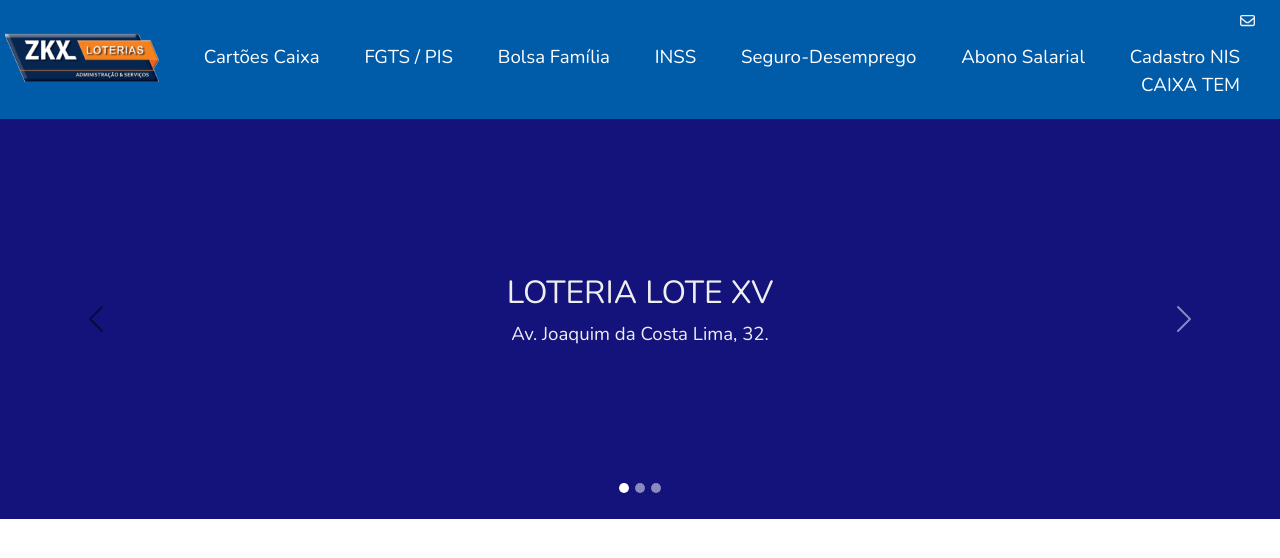
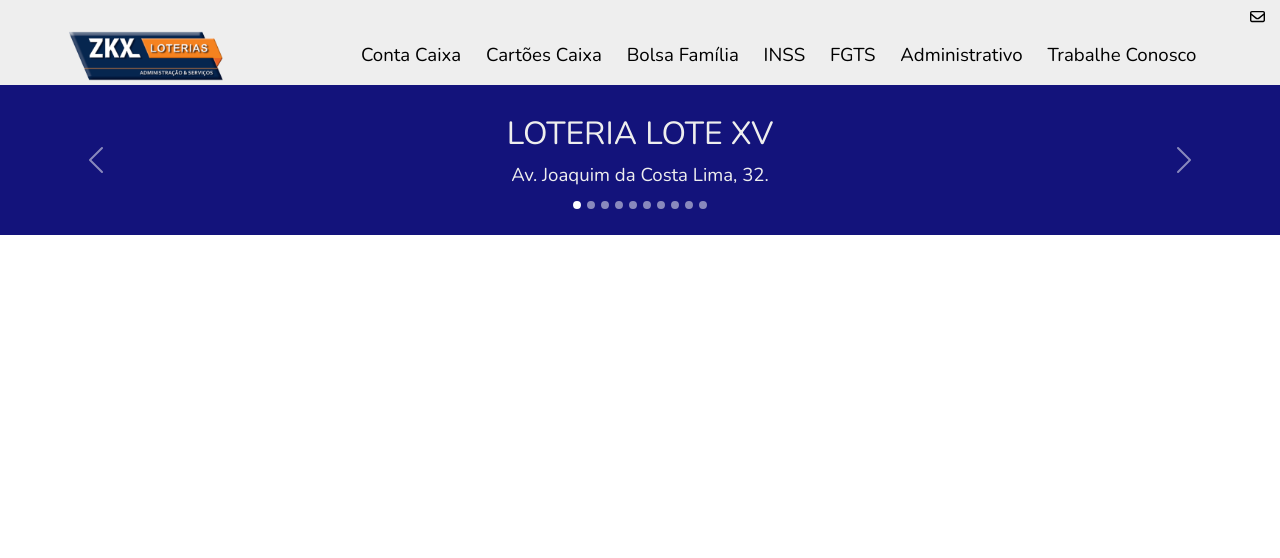
Before and after one commit to larylarya/ZKX, a plain HTML site: page index.html in a window 1280 px wide. Drawn offline with nearby package versions, Linux system fonts and the light colour scheme.

Commit message:
melhorando

```diff
--- a/css/default.css
+++ b/css/default.css
@@ -13,29 +13,28 @@
 
 a {
     text-decoration: none;
-    color: #222;
+    color: #eee;
 
 }
 
 header {
-    background-color: #005ca9;
-    opacity: 10;
+    background-color: #eee;
+    opacity: 0,1;
     color: #eee;
-    text-align: center;
-    padding-top: 5px;
-    padding-bottom: 20px;
+    padding-top: 1px;
+    padding-bottom: 2px;
 }
 
 header nav a {
     text-decoration: none;
-    color: white;
-    padding: 20px;
+    color: black;
+    padding: 10px;
 }
 
 
 header nav a:hover {
-    border-bottom: solid 2px #eee;
-    color: #eee;
+    border-bottom: solid 2px gray;
+    color: gray;
 }
 
 .right {
@@ -44,19 +43,19 @@
 
 .email {
     text-decoration: none;
-    color: white;
+    color: black;
 }
 
 .flex-nav {
     display: flex;
     justify-content: space-around;
     align-items: baseline;
-    text-align: right;
+    padding: 2px;
 
 }
 
 .social-icons {
-    padding-right: 20px;
+    padding-right: 10px;
 }
 
 .social-icons img {
@@ -66,11 +65,11 @@
 
 .carousel-item {
     background-color: rgb(19, 19, 123);
-    height: 400px;
+    height: 150px;
     position: relative;
 }
 
-.carousel-item .carousel-item-text {
+.carousel-item .carousel-item-text  {
     text-align: center;
     position: absolute;
     top: 50%;
@@ -79,12 +78,14 @@
     color: #eee;
 }
 
+
 .carousel-control-prev-icon {
-    filter: invert(1);
+    filter: invert(0);
 }
 
 .carousel-indicators [data-bs-target] {
-    width: 10px;
-    height: 10px;
+    width: 8px;
+    height: 8px;
     border-radius: 50%;
+    color: #eee;
 }
--- a/zkx loterias/index.html
+++ b/index.html
@@ -26,17 +26,16 @@
             <div>
                 <nav class="flex-nav">
                     <div>
-                        <img src="./img/logo zkx 3d (3)[170].gif" alt="logo-certa" width="" height="50">
+                        <img src="./img/logo zkx 3d (3)[170].gif" alt="" width="" height="50">
                     </div>
                     <div>
-                        <a href="https://www.caixa.gov.br/voce/cartoes/Paginas/default.aspx">Cartões Caixa</a>
-                        <a href="https://www.caixa.gov.br/beneficios-trabalhador/fgts/Paginas/default.aspx"> FGTS / PIS</a>
+                        <a href="">Conta Caixa</a>
+                        <a href="">Cartões Caixa</a>
                         <a href="#">Bolsa Família</a>
                         <a href="#">INSS</a>
-                        <a href="#">Seguro-Desemprego</a>
-                        <a href="#">Abono Salarial</a>
-                        <a href="#">Cadastro NIS</a>
-                        <a href="#">CAIXA TEM</a>
+                        <a href="#">FGTS</a>
+                        <a href="#">Administrativo</a>
+                        <a href="#">Trabalhe Conosco</a>
 
 
                      </div>
@@ -55,6 +54,22 @@
                     aria-label="Slide 2"></button>
                 <button type="button" data-bs-target="#carouselExampleIndicators" data-bs-slide-to="2"
                     aria-label="Slide 3"></button>
+                <button type="button" data-bs-target="#carouselExampleIndicators" data-bs-slide-to="3"
+                    aria-label="Slide 4"></button>
+               <button type="button" data-bs-target="#carouselExampleIndicators" data-bs-slide-to="4"
+                    aria-label="Slide 5"></button>
+               <button type="button" data-bs-target="#carouselExampleIndicators" data-bs-slide-to="5"
+                    aria-label="Slide 6"></button>
+               <button type="button" data-bs-target="#carouselExampleIndicators" data-bs-slide-to="6"
+                    aria-label="Slide 7"></button>
+               <button type="button" data-bs-target="#carouselExampleIndicators" data-bs-slide-to="7"
+                    aria-label="Slide 8"></button>
+               <button type="button" data-bs-target="#carouselExampleIndicators" data-bs-slide-to="8"
+                    aria-label="Slide 9"></button>
+               <button type="button" data-bs-target="#carouselExampleIndicators" data-bs-slide-to="9"
+                    aria-label="Slide 10"></button>
+
+
             </div>
             <div class="carousel-inner">
                 <div class="carousel-item active">
@@ -63,9 +78,20 @@
                         <p>Av. Joaquim da Costa Lima, 32.</p>
                     </div>
                 </div>
+                  <div class="carousel-item">
+                    <div class="carousel-item-text">
+                        <h2>LOTERIA LOTE</h2>
+                        <p>Av. Joaquim da Costa Lima, 32.</p>
+                    </div>
+                </div>
                 <div class="carousel-item">
+                    <div class="carousel-item-text">
+                        <h2>LOT</h2>
+                        <p>Av. Joaquim da Costa Lima, 32.</p>
+                    </div>
+                </div>
 
-                </div>
+
 
             </div>
 
```
Also changed, not shown: linktree.html (renamed from zkx loterias/linktree.html, +1 -1 lines), img/email 2.svg (renamed from zkx loterias/img/email 2.svg), img/email.svg (added), img/facebook.svg (renamed from zkx loterias/img/facebook.svg), img/insta.svg (renamed from zkx loterias/img/insta.svg), img/logo zkx 3d (3)[170].gif (renamed from zkx loterias/img/logo zkx 3d (3)[170].gif), zkx loterias/img/email.svg (deleted).
